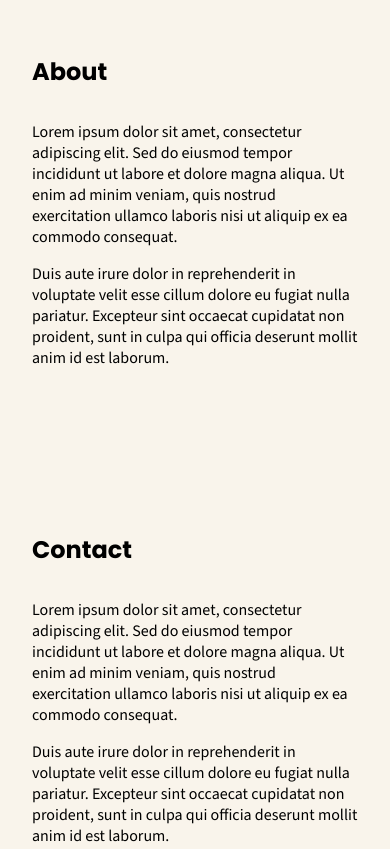
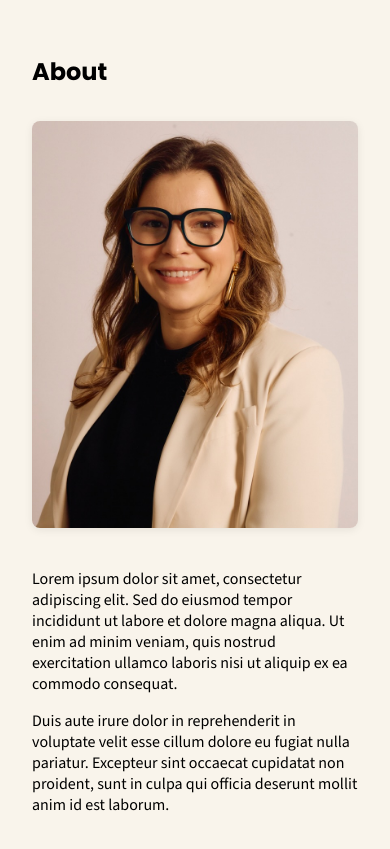
Before and after one commit to dcolucci/pear-legal, an Eleventy site: page src/index.html in a window 390 px wide. Shown: the part 540-1389 px from the top of the page. Built offline with nearby package versions, Linux system fonts and the light colour scheme; Eleventy itself is replaced by a stand-in of ours; files that its build step writes are made by us from their sources.

Commit message:
adds headshot to about section

```diff
--- a/src/assets/css/style.css
+++ b/src/assets/css/style.css
@@ -66,12 +66,6 @@ h1 {
     margin-bottom: 2rem;
 }
 
-@media (max-width: 768px) {
-    nav ul {
-        display: none;
-    }
-}
-
 .site-footer {
     background-color: var(--primary-color-brand-2);
     color: var(--primary-color-brand-1);
@@ -86,3 +80,47 @@ h1 {
     border-top: 1px solid var(--primary-color-brand-1);
     margin: 0 0 0 0;
 }
+
+.about-content {
+    display: flex;
+    flex-direction: row;
+    align-items: flex-start;
+    gap: 2rem;
+    margin-top: 2rem;
+}
+
+.about-headshot {
+    max-width: 40vw;
+    height: auto;
+    border-radius: 8px;
+    object-fit: cover;
+    box-shadow: 0 2px 8px rgba(0,0,0,0.08);
+}
+
+.about-text {
+    flex: 1;
+}
+
+@media (max-width: 768px) {
+    nav ul {
+        display: none;
+    }
+
+    .about-content {
+        flex-direction: column;
+        align-items: stretch;
+        gap: 1.5rem;
+    }
+
+    .about-text {
+        order: 2;
+    }
+
+    .about-headshot {
+        max-width: 100%;
+        width: 100%;
+        margin: 0 auto;
+        display: block;
+        order: 1;
+    }
+}
--- a/src/index.html
+++ b/src/index.html
@@ -37,8 +37,13 @@
 
     <section id="about">
         <h1>About</h1>
-        <p>Lorem ipsum dolor sit amet, consectetur adipiscing elit. Sed do eiusmod tempor incididunt ut labore et dolore magna aliqua. Ut enim ad minim veniam, quis nostrud exercitation ullamco laboris nisi ut aliquip ex ea commodo consequat.</p>
-        <p>Duis aute irure dolor in reprehenderit in voluptate velit esse cillum dolore eu fugiat nulla pariatur. Excepteur sint occaecat cupidatat non proident, sunt in culpa qui officia deserunt mollit anim id est laborum.</p>
+        <div class="about-content">
+            <div class="about-text">
+                <p>Lorem ipsum dolor sit amet, consectetur adipiscing elit. Sed do eiusmod tempor incididunt ut labore et dolore magna aliqua. Ut enim ad minim veniam, quis nostrud exercitation ullamco laboris nisi ut aliquip ex ea commodo consequat.</p>
+                <p>Duis aute irure dolor in reprehenderit in voluptate velit esse cillum dolore eu fugiat nulla pariatur. Excepteur sint occaecat cupidatat non proident, sunt in culpa qui officia deserunt mollit anim id est laborum.</p>
+            </div>
+            <img src="/assets/images/olivia-headshot-1.jpg" alt="Olivia Headshot" class="about-headshot">
+        </div>
     </section>
 
     <section id="contact">
```
Also changed, not shown: src/assets/images/olivia-headshot-1.jpg (added).
